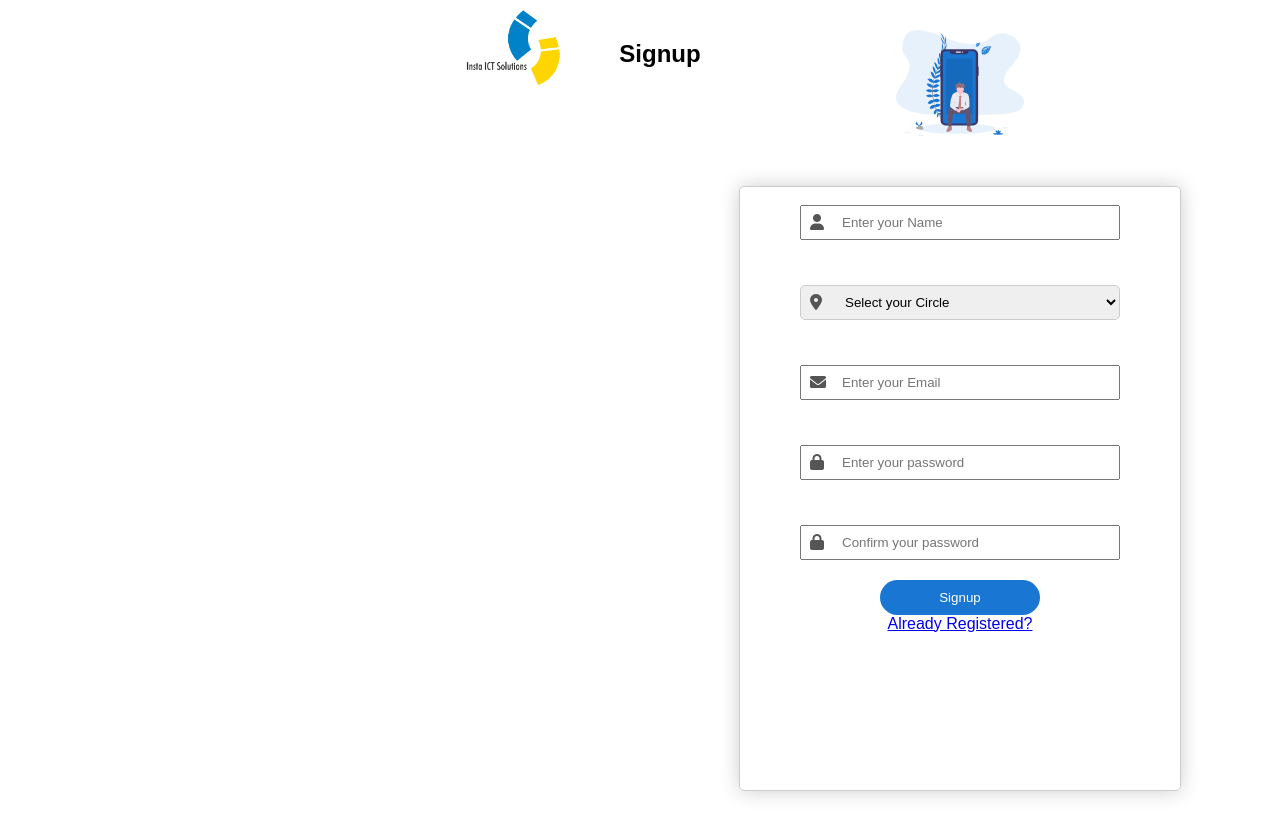
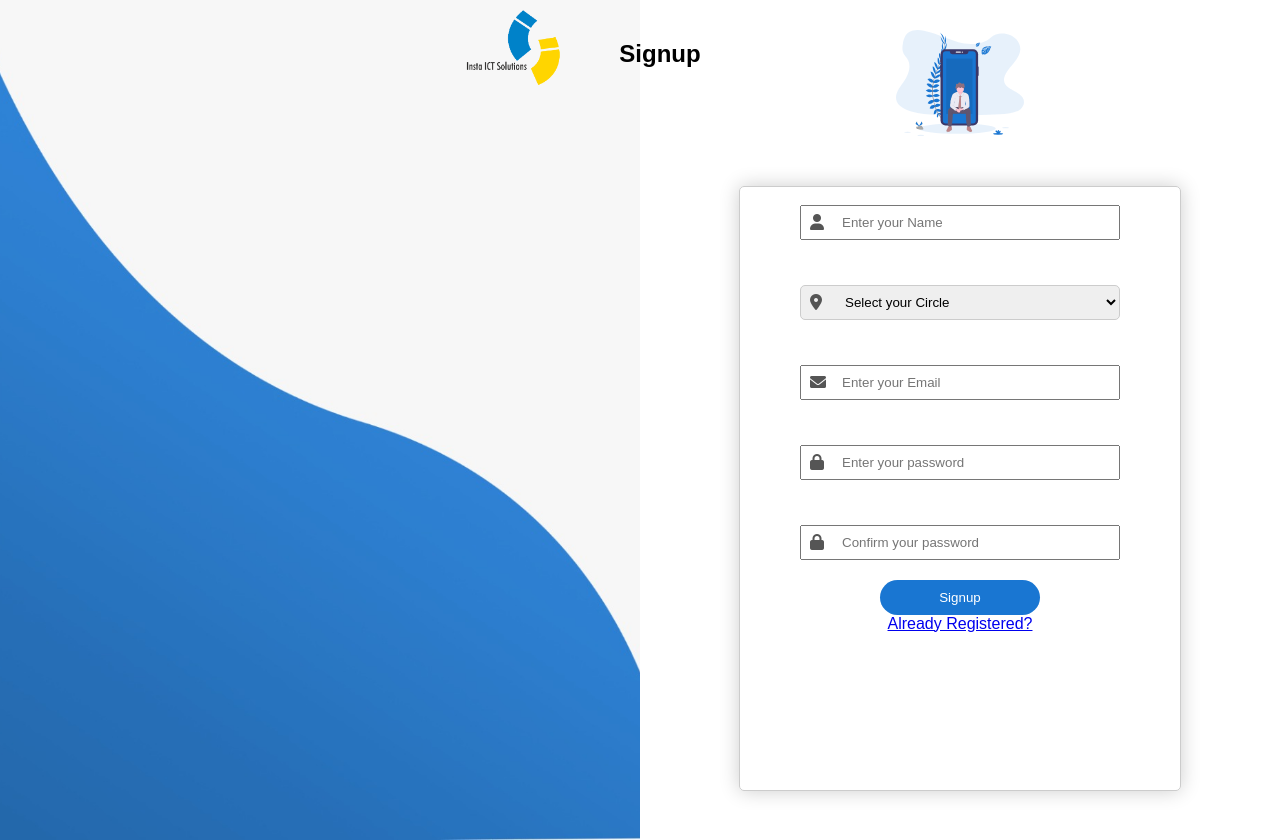
Before and after one commit to HeLLLuci/insta-dtat, a Flask app: page /register in a window 1280 px wide. Run offline with Flask 3, Linux system fonts and the light colour scheme.

Commit message:
Update signup.html

```diff
--- a/templates/signup.html
+++ b/templates/signup.html
@@ -42,7 +42,7 @@
         /* Style for the left half (image) */
         .left-half {
             flex: 1;
-            background-image: url('static/loginwave.png'); /* Add your left image URL here */
+            background-image: url('static/loginwave.jpg'); /* Add your left image URL here */
             background-size: cover;
             background-position: center;
             height: 110vh;
```
